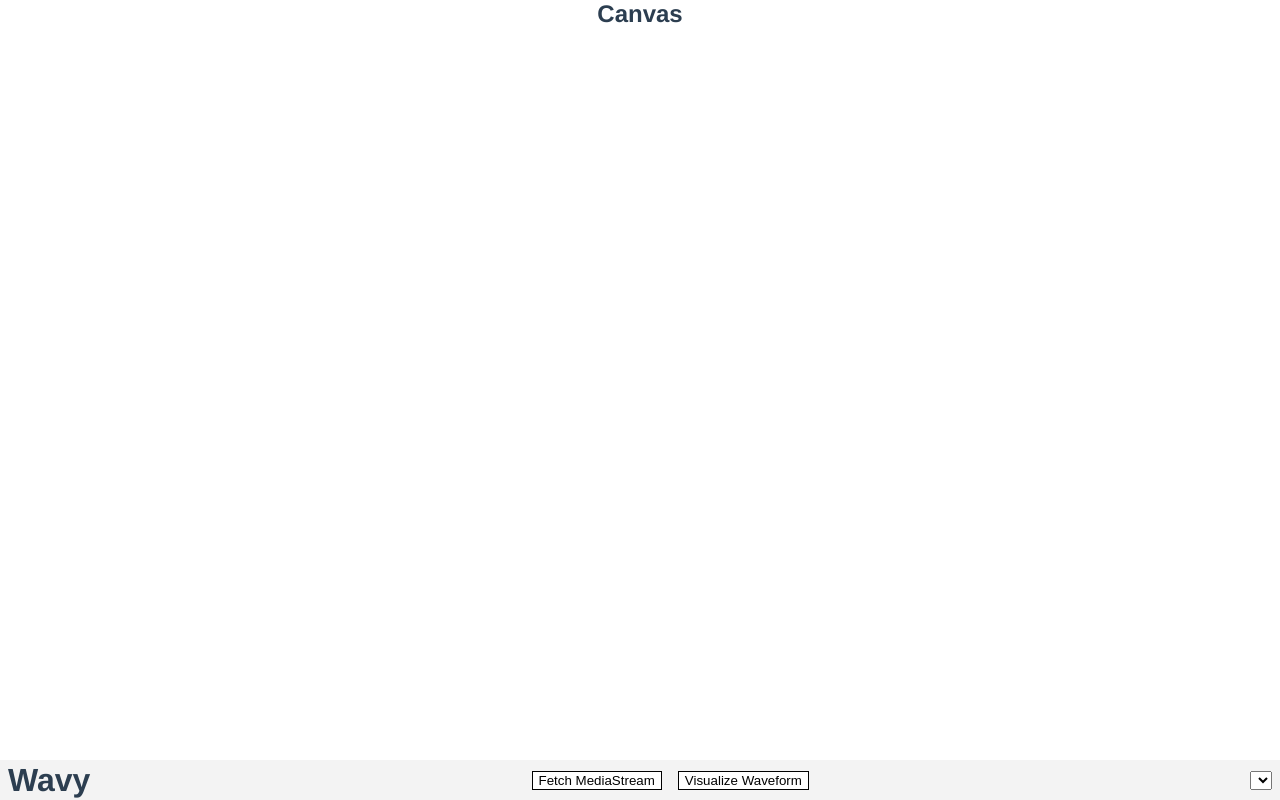
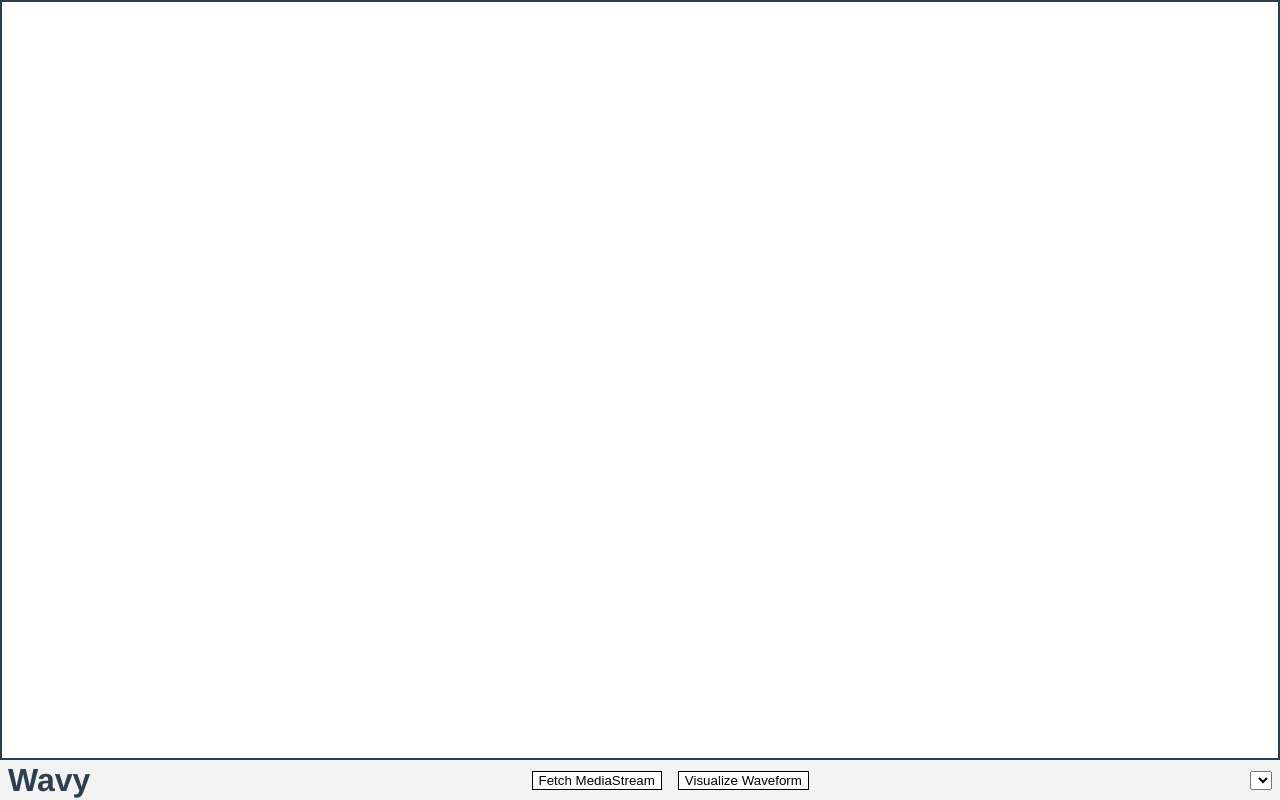
Before and after one commit to kalynbeach/wavy, a Vue app: page / in a window 1280 px wide. Built offline with nearby package versions, Linux system fonts and the light colour scheme.

Commit message:
Add some Canvas styles

```diff
--- a/src/components/Canvas.vue
+++ b/src/components/Canvas.vue
@@ -1,6 +1,5 @@
 <template>
   <div class="canvas">
-    <h2>Canvas</h2>
     <canvas id="canvas"></canvas>
   </div>
 </template>
@@ -11,10 +10,17 @@ export default {
 }
 </script>
 
-<style scoped>
+<style scoped lang="scss">
 .canvas {
   width: 100%;
   min-height: 95vh;
   background-color: rgb(255, 255, 255);
+
+  #canvas {
+    width: 100%;
+    height: 100%;
+    border: 2px solid #2c3e50;;
+    box-sizing: border-box;
+  }
 }
 </style>
```
